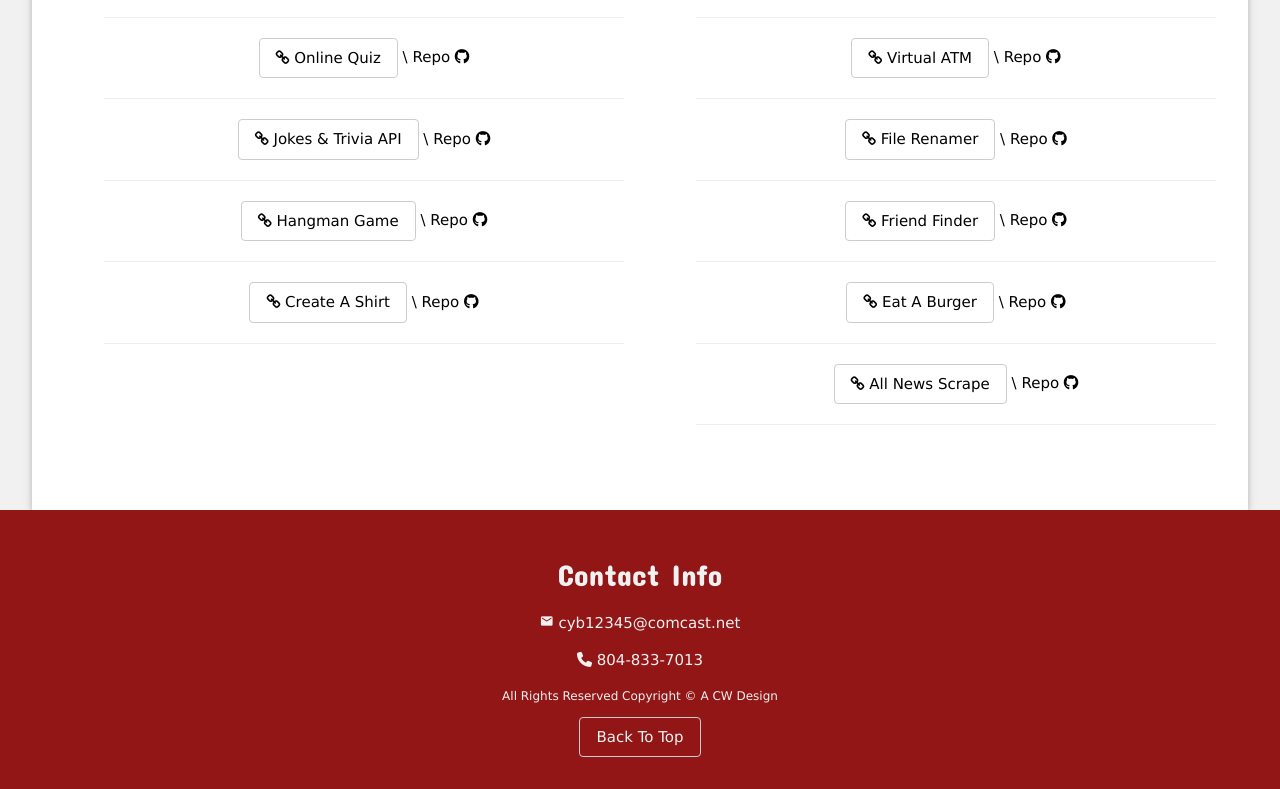
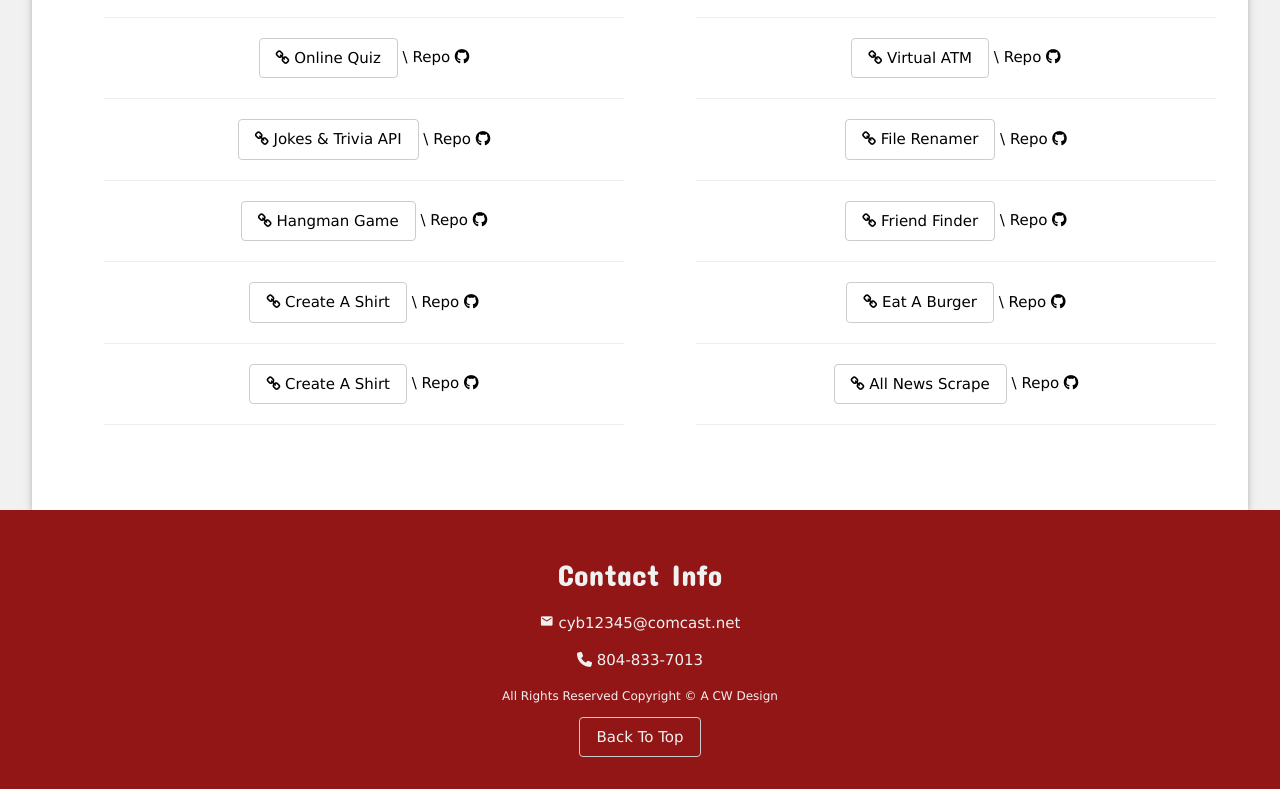
Before and after one commit to GospelBeats/resume, a plain HTML site: page index.html in a window 1280 px wide. Shown: the part 2904-3693 px from the top of the page. Drawn offline with nearby package versions, Linux system fonts and the light colour scheme.

Commit message:
added project

```diff
--- a/index.html
+++ b/index.html
@@ -258,6 +258,11 @@
                         <a href="https://github.com/GospelBeats/create-a-shirt" target="_blank"> \ Repo <i class="fa fa-github"></i></a>
                 </li>
                 <hr>
+                <li>
+                        <a class="w3-btn w3-round w3-border" href="https://gospelbeats.github.io/react-memory-game/" target="_blank"><i class="fa fa-link"></i> Create A Shirt</a>
+                        <a href="https://github.com/GospelBeats/react-memory-game" target="_blank"> \ Repo <i class="fa fa-github"></i></a>
+                </li>
+                <hr>
             </ul>
             </div>
 
```
